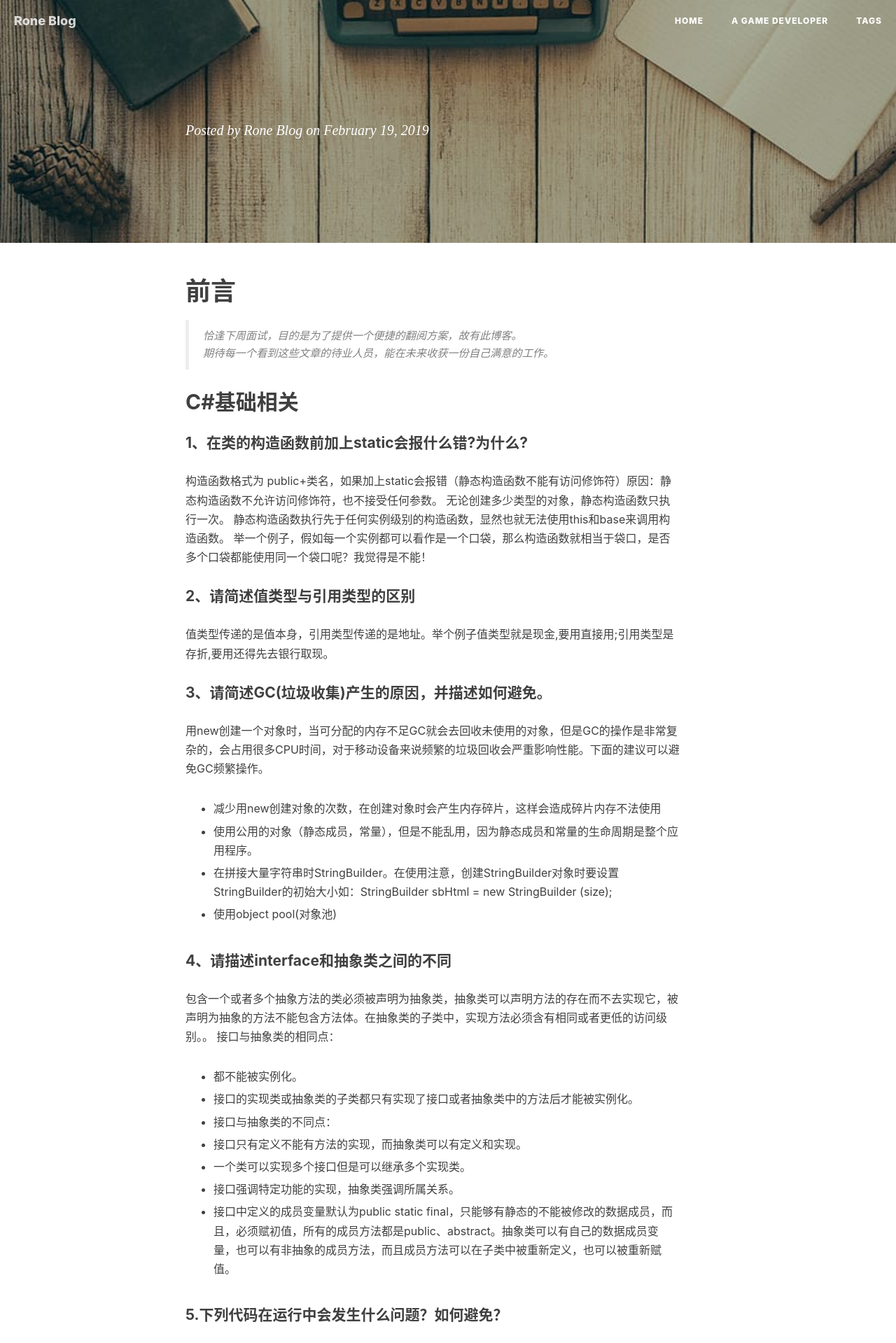
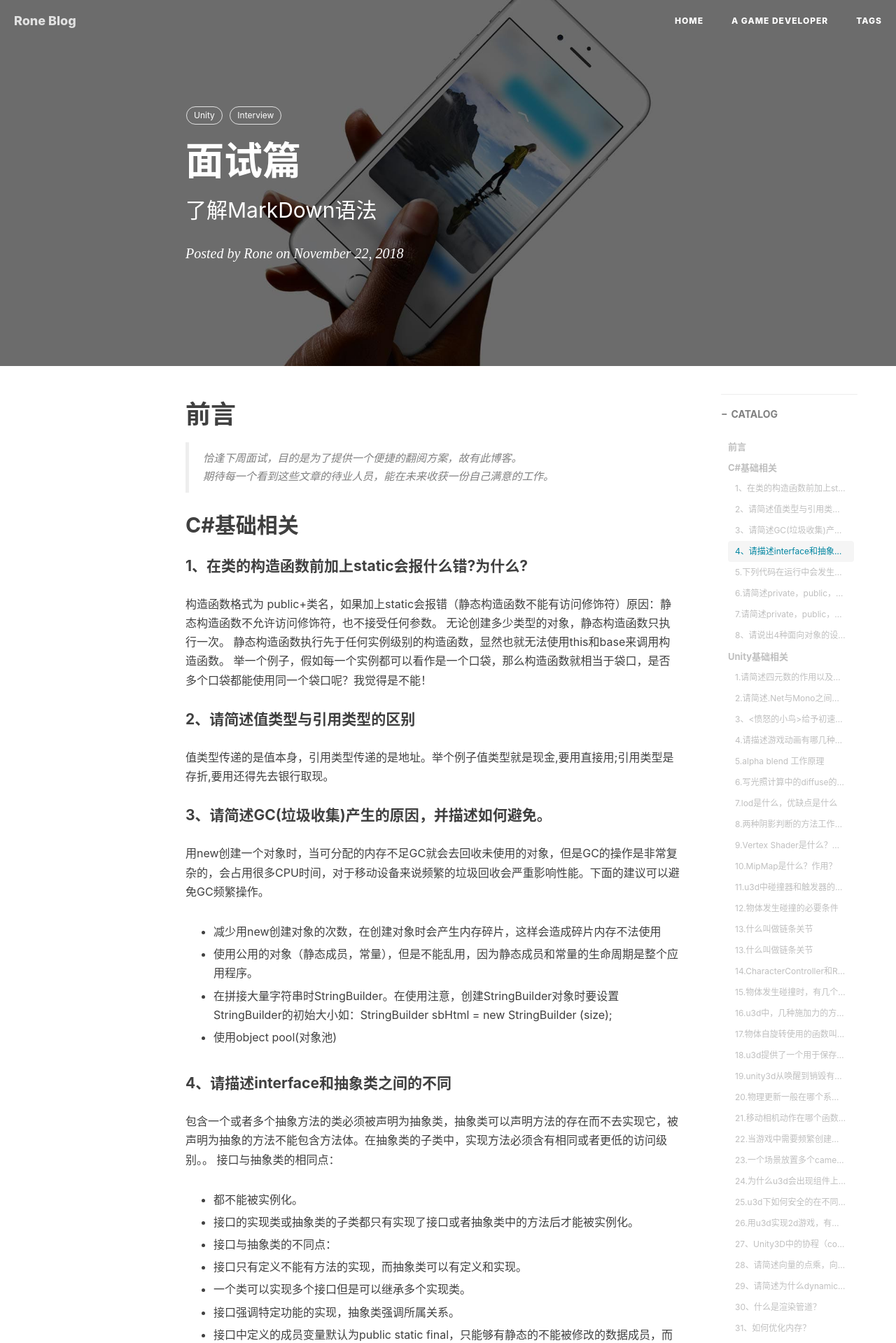
Before and after one commit to RoneBlog/RoneBlog.github.io, a Jekyll site: the page built from _posts/2018-11-22-面试篇—U3d面试题.md, in a window 1280 px wide. Shown: the top 1919 px of the page at 70% size. Built offline with Jekyll 4.4.1, drawn with Linux system fonts in a browser that asks for light colours; nearby versions of some CDN libraries; our own code applies the rules of GitHub Pages for plain Markdown files; comment, search, counter and statistics services are not loaded; some of the changed text lies outside the part shown.

Commit message:
尝试修改标题不显示的错误

```diff
--- a/_posts/2018-11-22-面试篇—U3d面试题.md
+++ b/_posts/2018-11-22-面试篇—U3d面试题.md
@@ -1,15 +1,14 @@
 ---
 layout:     post
 title:      面试篇
-subtitle:   U3d面试题
-date:       2019-02-16
+subtitle:   了解MarkDown语法
+date:       2018-11-22
 author:     Rone
 header-img: img/post-bg-ios9-web.jpg
 catalog: true
 tags:
-    - 面试
-    - U3d
-	- Unity
+    - Unity
+    - Interview
 ---
 
 # 前言
@@ -138,6 +137,7 @@ NET是一套标准，.Net Framework和Mono都是它的实现，支持C#语言。
         transform.Translate(v);
     }
 	---
+
 #### 4.请描述游戏动画有哪几种，以及其原理。
 主要有关节动画、单一网格模型动画(关键帧动画)、骨骼动画。
 
```
